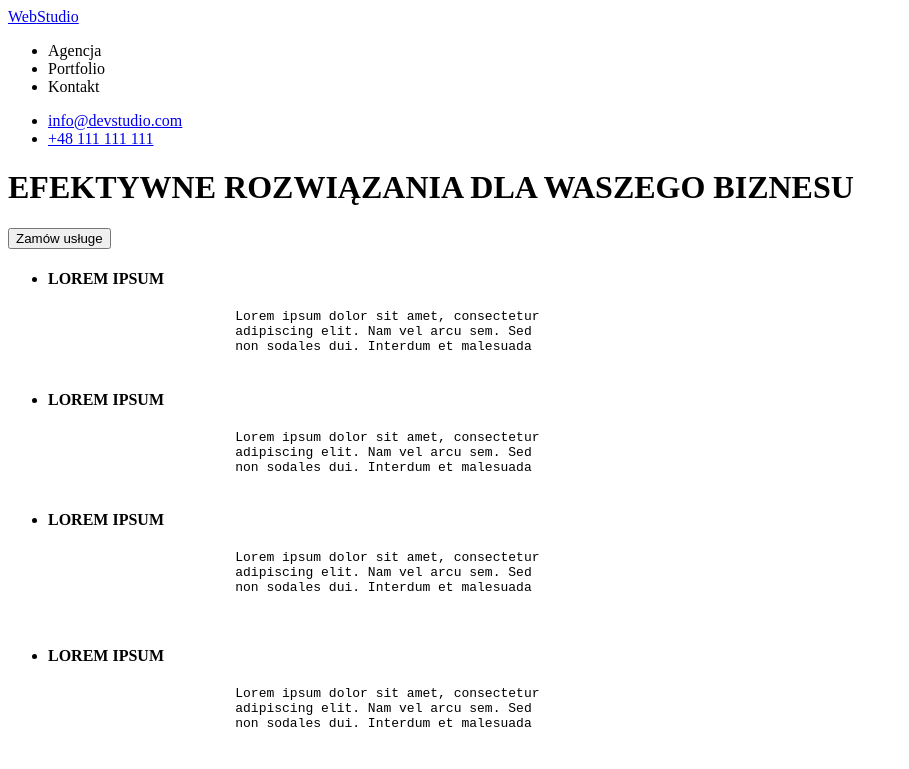
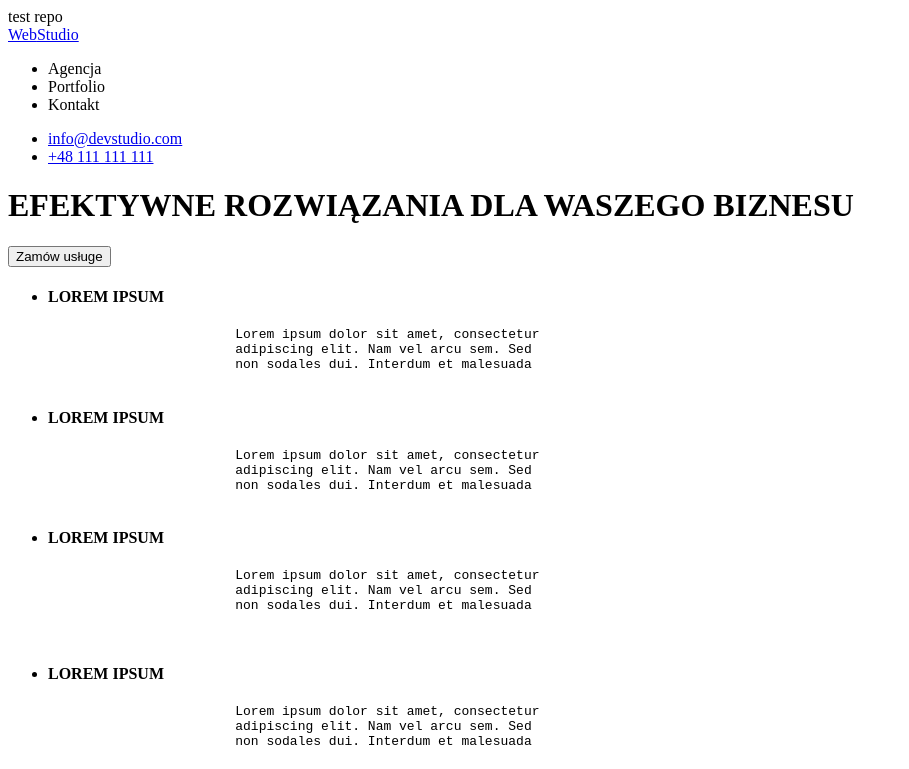
Before and after one commit to MagdalenaKonar/Work_1, a plain HTML site: page index.html in a window 1280 px wide. Shown: the top 769 px of the page, without its empty margins (0-909 px from the left). Drawn offline with Linux system fonts and the light colour scheme.

Commit message:
Update index.html

```diff
--- a/index.html
+++ b/index.html
@@ -7,6 +7,7 @@
     <title>Studio</title>
   </head>
   <body>
+    <div>test repo</div>
     <header>
       <a href="index.html">Web<span>Studio</span></a>
 
```
